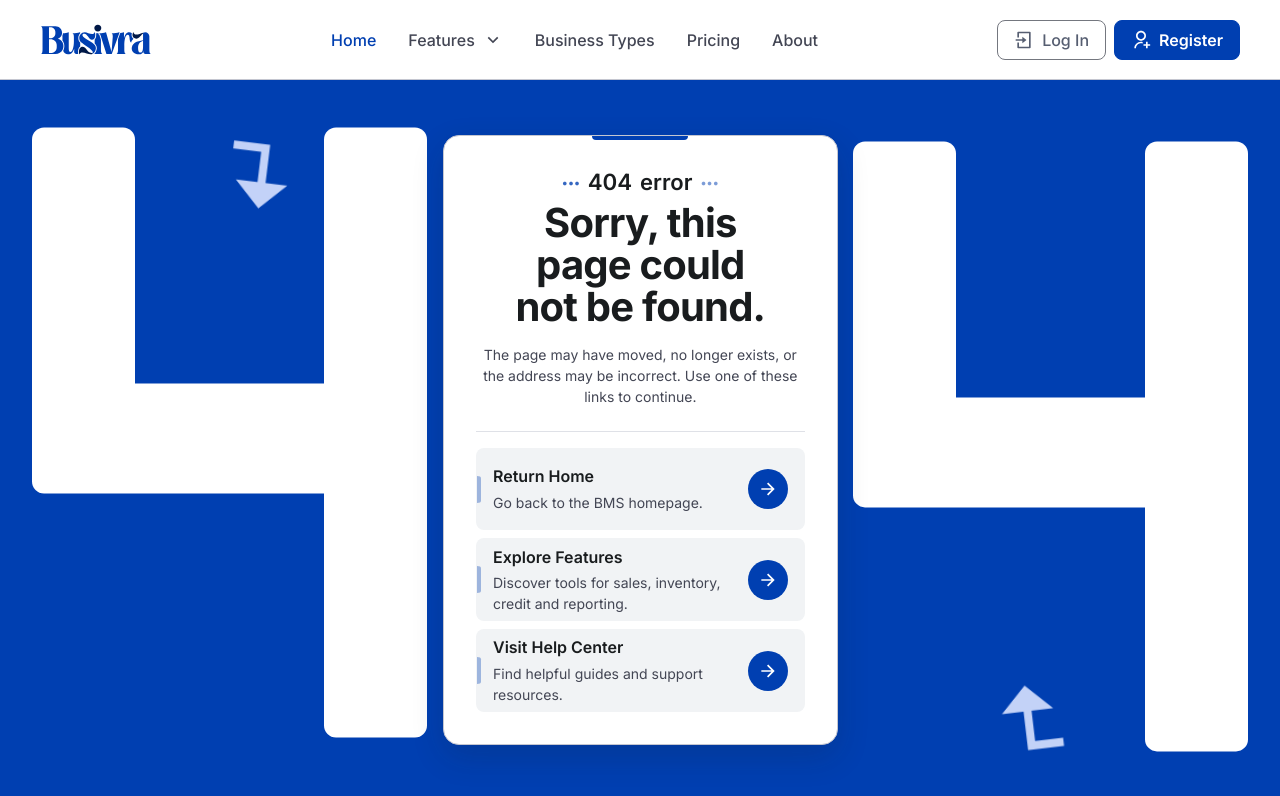
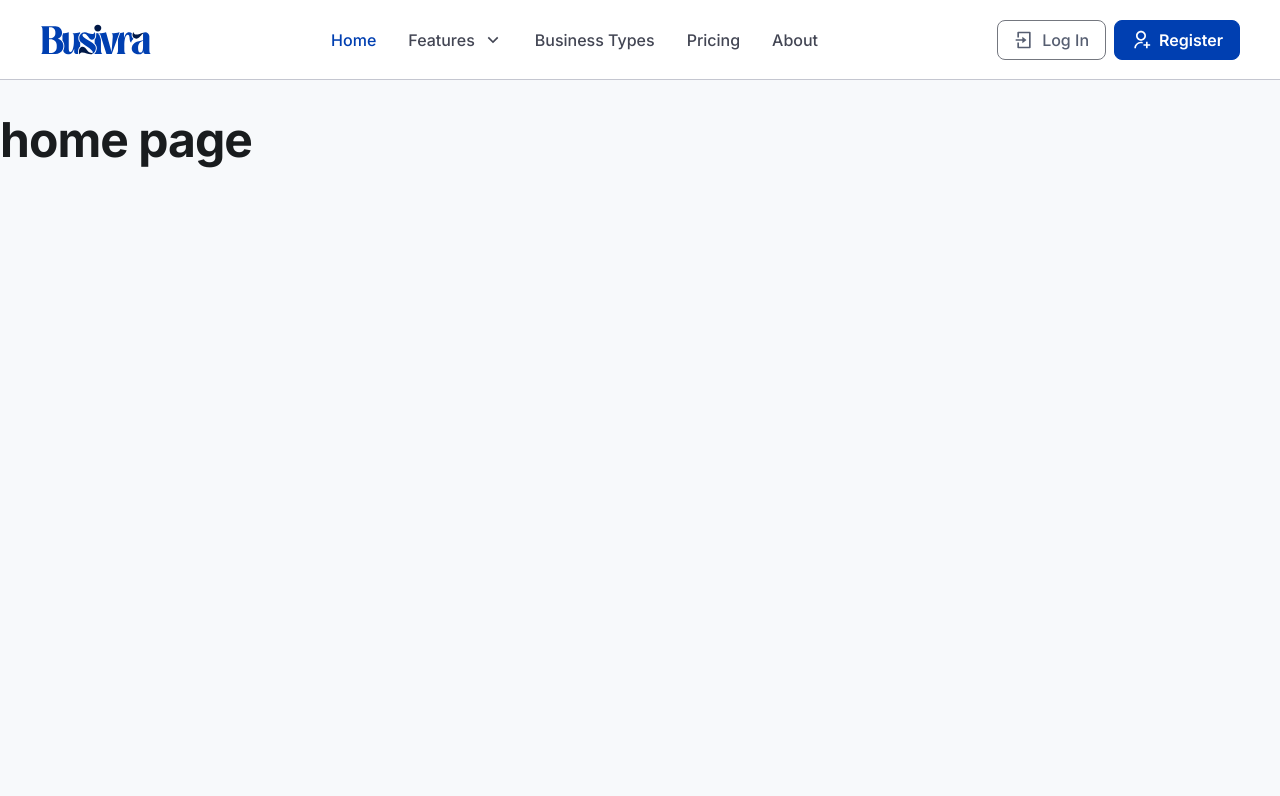
Before and after one commit to hanif8th-design/bms-web-app, a React (Vite) app in the folder client/: page / in a window 1280 px wide. Shown: the top 796 px of the page. Built offline with nearby package versions, Linux system fonts and the light colour scheme.

Commit message:
create a demo homepage

```diff
--- a/client/src/App.tsx
+++ b/client/src/App.tsx
@@ -1,4 +1,5 @@
 import { Route, Routes } from 'react-router-dom'
+import { HomePage } from './pages/HomePage/HomePage'
 import { LoginPage } from './pages/LoginPage/LoginPage'
 import { NotFoundPage } from './pages/NotFoundPage/NotFoundPage'
 import { RegisterPage } from './pages/RegisterPage/RegisterPage'
@@ -6,6 +7,7 @@ import { RegisterPage } from './pages/RegisterPage/RegisterPage'
 function App() {
   return (
     <Routes>
+      <Route path="/" element={<HomePage />} />
       <Route path="/login" element={<LoginPage />} />
       <Route path="/register" element={<RegisterPage />} />
       <Route path="*" element={<NotFoundPage />} />
--- /dev/null
+++ b/client/src/pages/HomePage/HomePage.tsx
@@ -0,0 +1,12 @@
+import { PublicNavbar } from '../../components/PublicNavbar/PublicNavbar'
+
+export function HomePage() {
+  return (
+    <>
+      <PublicNavbar />
+      <main>
+        <h1>home page</h1>
+      </main>
+    </>
+  )
+}
```
